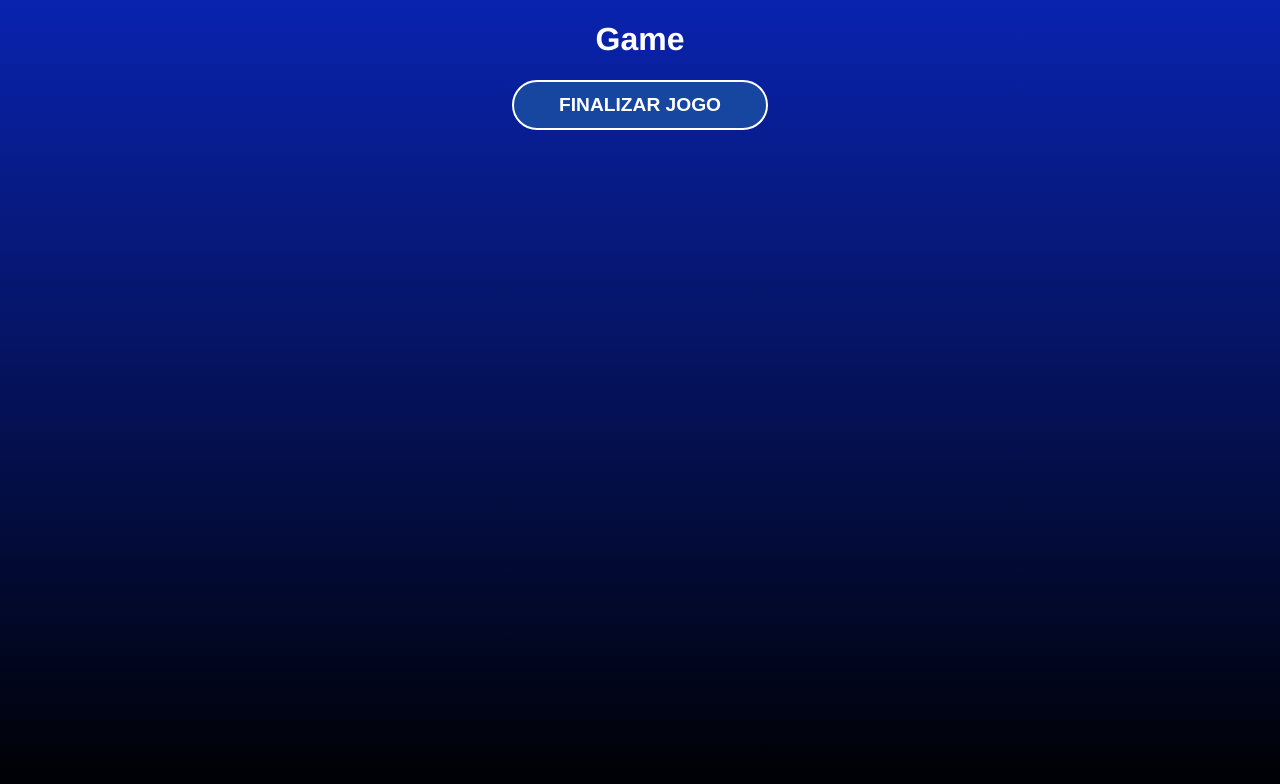
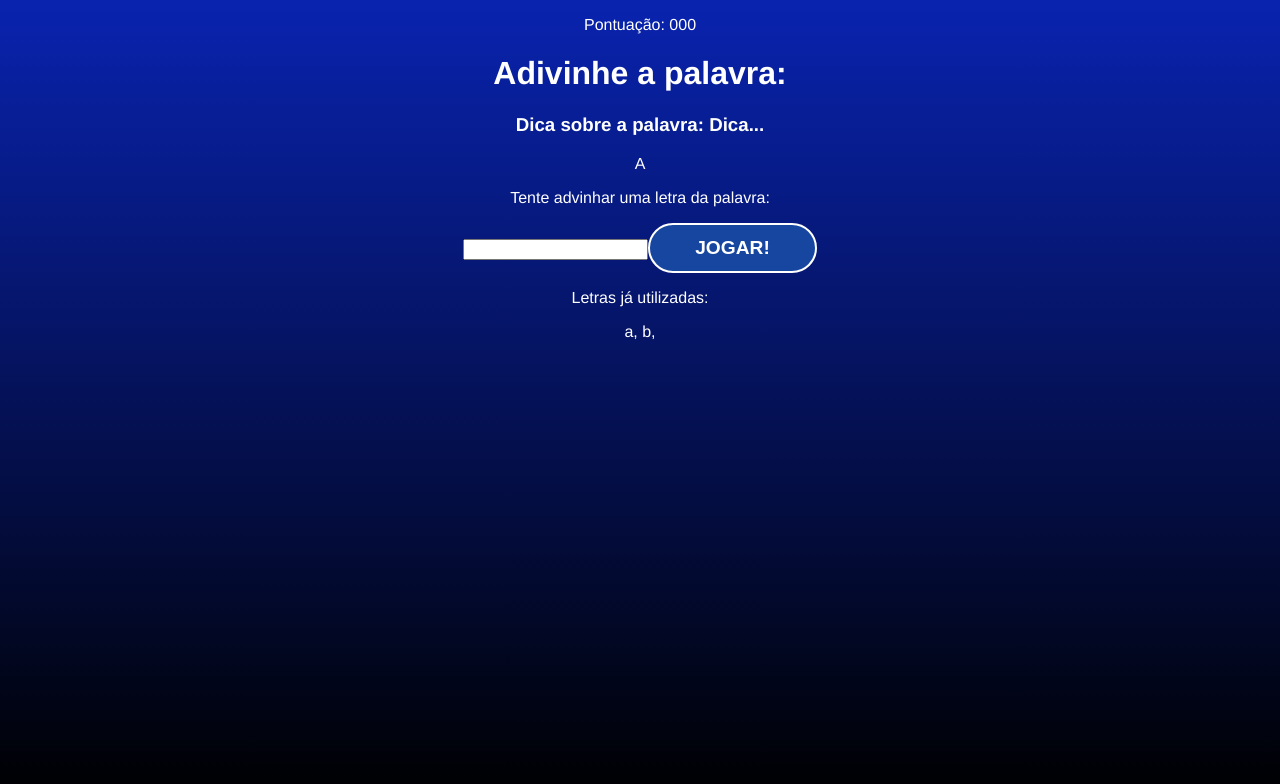
Before and after one commit to Samuelgosilva/secretWord, a React (Vite) app: page / in a window 1280 px wide. Both pictures are taken after a click on the button "COMEÇAR O JOGO". Shown: the top 784 px of the page. Built offline with nearby package versions, Linux system fonts and the light colour scheme.

Commit message:
Estruturando componente do jogo

```diff
--- a/src/components/Game.jsx
+++ b/src/components/Game.jsx
@@ -1,9 +1,31 @@
 import './Game.css'
 const Game = ({verifyLetter}) => {
   return (
-    <div>
-        <h1>Game</h1>
-        <button onClick={verifyLetter}>Finalizar Jogo</button>
+    <div className='game'>
+      <p className='points'>
+        <span>Pontuação: 000</span>
+      </p>
+      <h1>Adivinhe a palavra:</h1>
+      <h3 className='tip'>
+        Dica sobre a palavra: <span>Dica...</span>
+      </h3>
+      <div className="wordContainer">
+        <span className='letter'>A</span>
+        <span className='blankSquare'></span>
+      </div>
+      <div className='letterContainer'>
+        <p>Tente advinhar uma letra da palavra:</p>
+        <form>
+          <input type="text" name='letter' maxLength="1" required/>
+          <button>Jogar!</button>
+        </form>
+      </div>
+      <div className="wrongLetterContainer">
+        <p>Letras já utilizadas:</p>
+        <span>a, </span>
+        <span>b, </span>
+      </div>
+
     </div>
   )
 }
```
